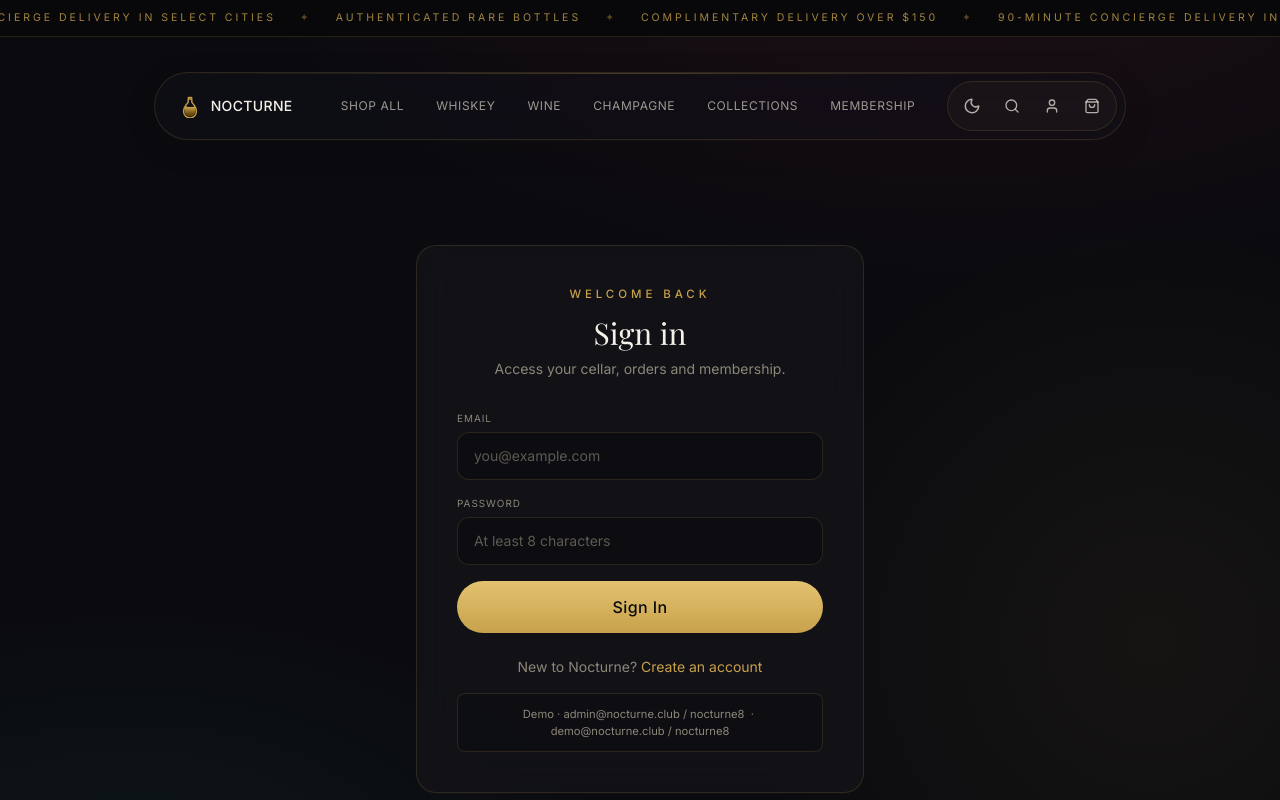
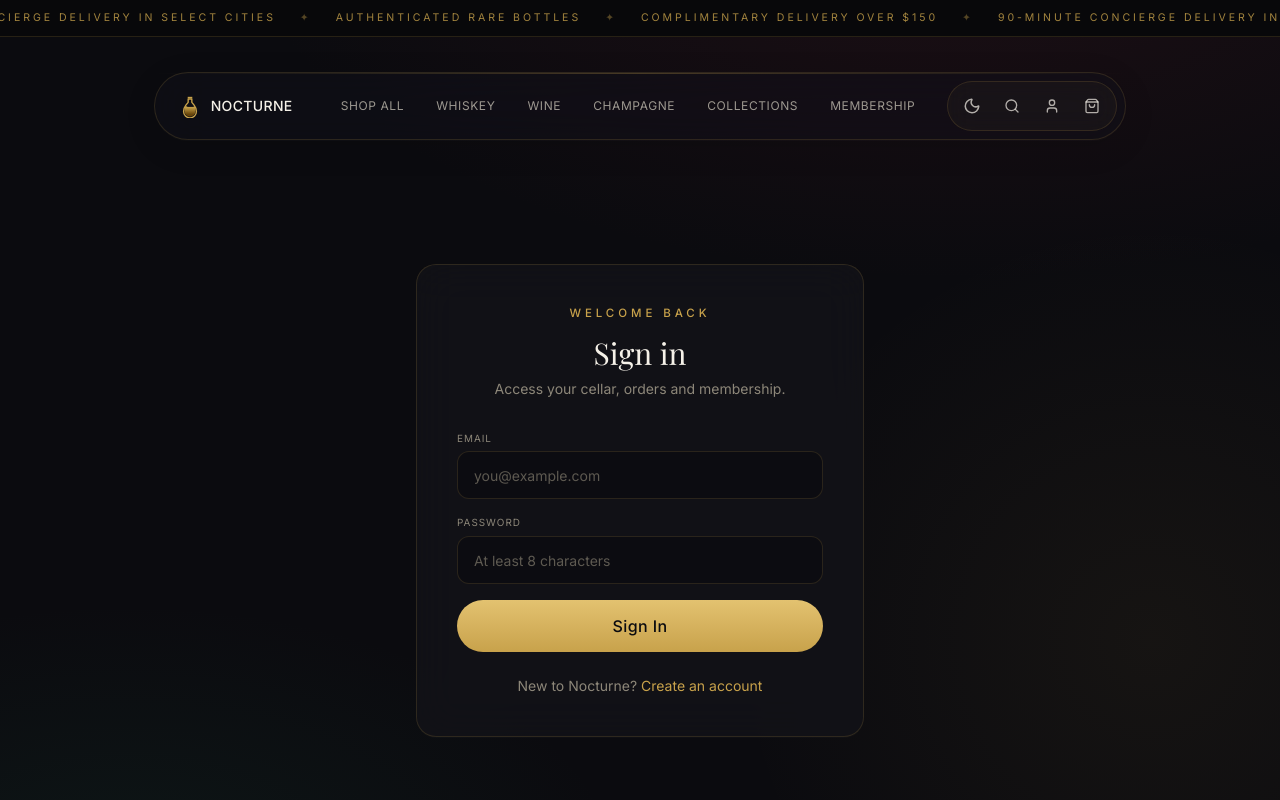
Before and after one commit to kishalay-das/Madira, a Next.js app: page /login in a window 1280 px wide. Shown: the top 800 px of the page. Built offline with nearby package versions, Linux system fonts and the light colour scheme.

Commit message:
security fix

```diff
--- a/src/components/auth/auth-form.tsx
+++ b/src/components/auth/auth-form.tsx
@@ -143,12 +143,6 @@
             </>
           )}
         </p>
-
-        {!isRegister && (
-          <p className="mt-4 rounded-lg border border-hairline bg-night/40 px-4 py-3 text-center text-[0.7rem] text-muted">
-            Demo · admin@nocturne.club / nocturne8 &nbsp;·&nbsp; demo@nocturne.club / nocturne8
-          </p>
-        )}
       </div>
     </div>
   );
```
Also changed, not shown: 1 other file (tests, documents, lock files or other folders).
